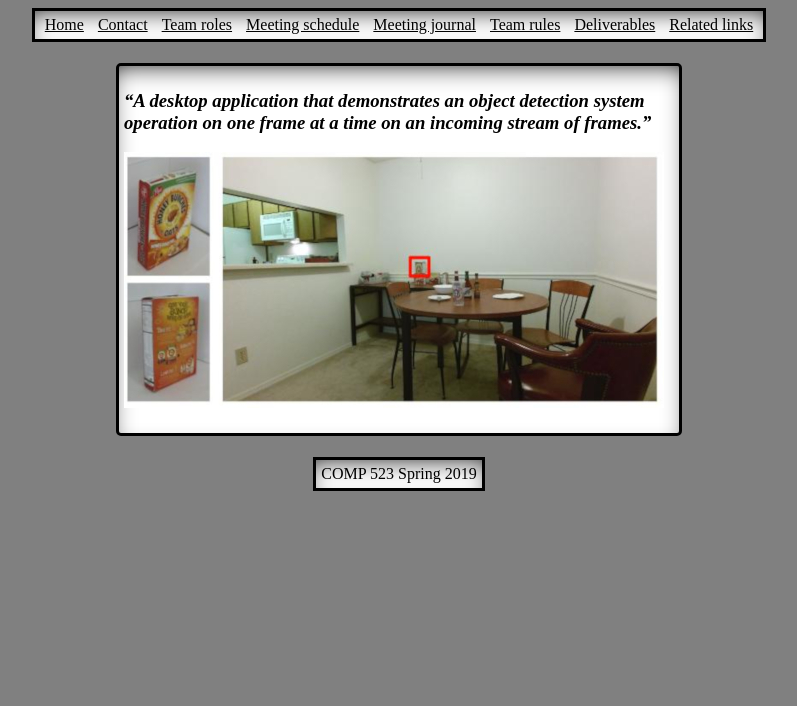
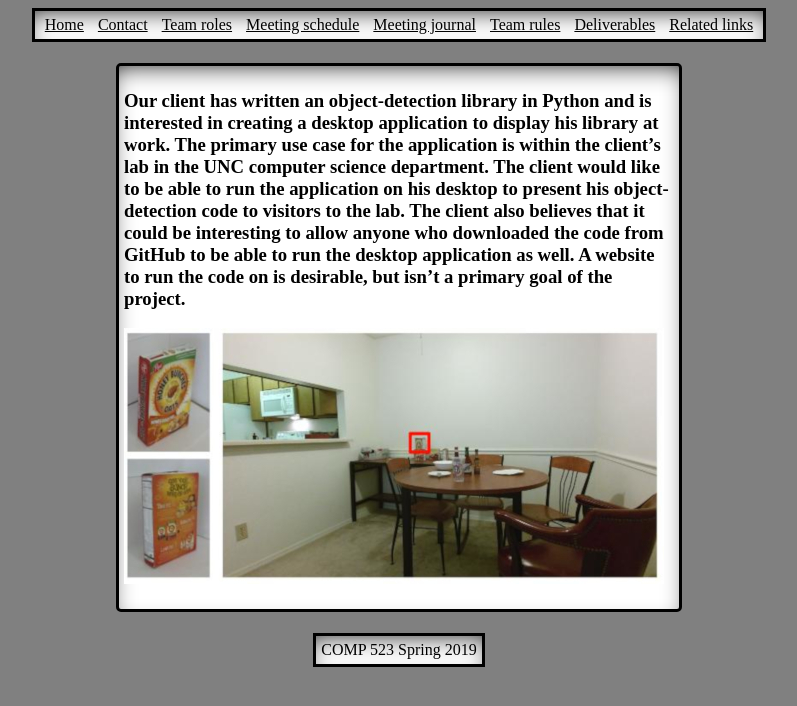
Before and after one commit to jay1723/ObjectDetectionWebsite, a Jekyll site: the page built from index.md, in a window 1280 px wide. Shown: the top 706 px of the page, without its empty margins (241-1038 px from the left). Built offline with Jekyll 4.4.1, drawn with Linux system fonts in a browser that asks for light colours.

Commit message:
updated front-page

```diff
--- a/index.md
+++ b/index.md
@@ -3,5 +3,5 @@ title: Home
 layout: default
 ---
 
-### *"A desktop application that demonstrates an object detection system operation on one frame at a time on an incoming stream of frames."*
+### Our client has written an object-detection library in Python and is interested in creating a desktop application to display his library at work. The primary use case for the application is within the client's lab in the UNC computer science department. The client would like to be able to run the application on his desktop to present his object-detection code to visitors to the lab. The client also believes that it could be interesting to allow anyone who downloaded the code from GitHub to be able to run the desktop application as well. A website to run the code on is desirable, but isn't a primary goal of the project.
 ![Demo](/images/demo.jpg)
```
